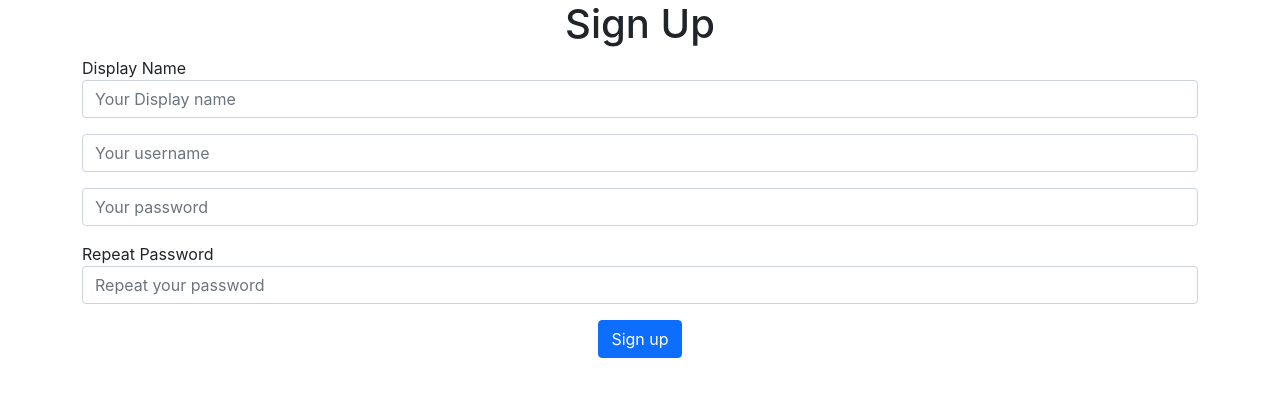
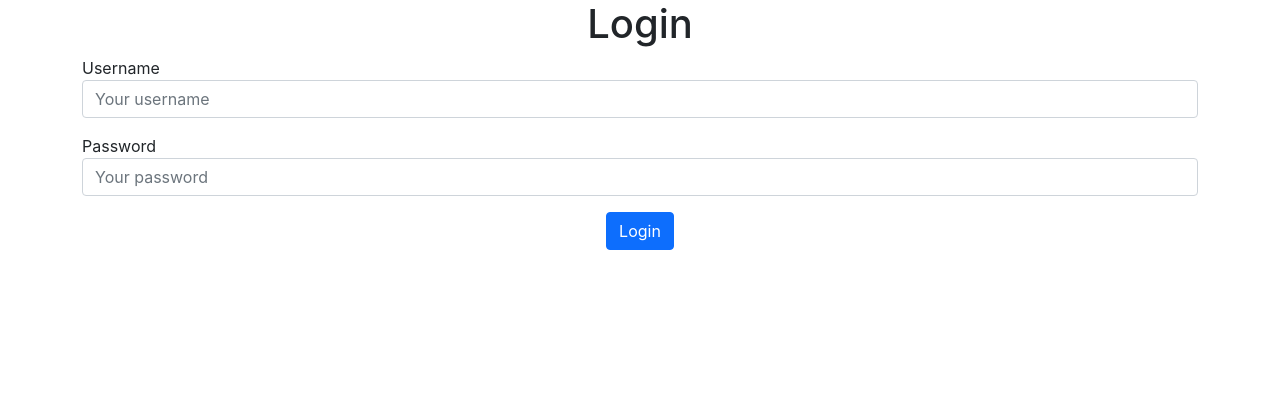
Before and after one commit to fullstackdev419/Spring-Fullstack-development-, a React (Create React App) app in the folder frontend/: page / in a window 1280 px wide. Shown: the top 396 px of the page. Built offline with nearby package versions, Linux system fonts and the light colour scheme.

Commit message:
Add login

```diff
--- a/frontend/src/index.js
+++ b/frontend/src/index.js
@@ -5,15 +5,14 @@
 import reportWebVitals from './reportWebVitals';
 import {UserSignupPage} from './pages/UserSignupPage';
 import * as apiCalls from './api/apiCalls';
+import LoginPage from './pages/LoginPage';
 
 const actions = {
   postSignup: apiCalls.signup
 }
 
 ReactDOM.render(
-  <React.StrictMode>
-    <UserSignupPage actions={actions}/>
-  </React.StrictMode>,
+  <LoginPage/>,
   document.getElementById('root')
 );
 
--- /dev/null
+++ b/frontend/src/pages/LoginPage.js
@@ -0,0 +1,25 @@
+import React from "react";
+import Input from "../components/Input";
+
+
+export class LoginPage extends React.Component {
+
+    render() {
+        return (
+            <div className="container">
+                <h1 className="text-center">Login</h1>
+                <div className="col-12 mb-3">
+                    <Input label="Username" placeholder="Your username" />
+                </div>
+                <div className="col-12 mb-3">
+                    <Input label="Password" placeholder="Your password" type="password"/>
+                </div>
+                <div className="text-center">
+                    <button className="btn btn-primary">Login</button>
+                </div>
+            </div>
+        )
+    }
+}
+
+export default LoginPage;
```
Also changed, not shown: 1 other file (tests, documents, lock files or other folders).
